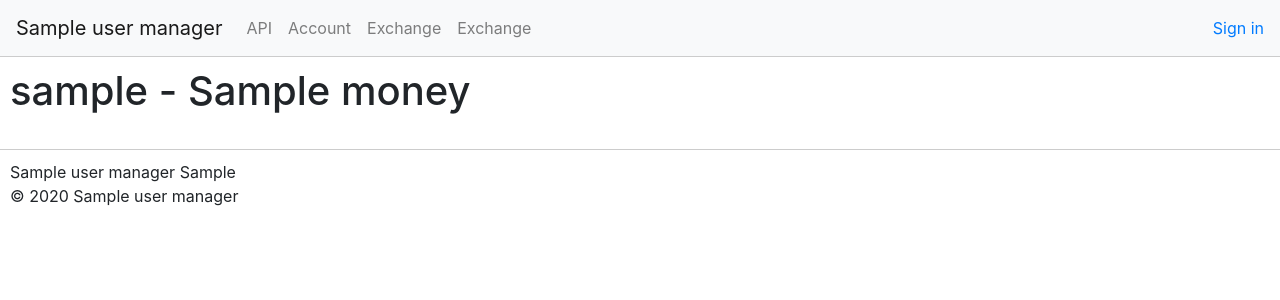
After one commit to jespermaassen/flaskmallow, a Python web app: template app/templates/leaderboard.html in a window 1280 px wide. The commit adds this page. Shown: the top 300 px of the page. Run offline with Jinja, Linux system fonts and the light colour scheme; the template is opened without the code that fills it: most values are stand-ins (such as "Sample title", 1, 10 or a date in 2020); some libraries are stand-ins or nearby versions.

Commit message:
added basic leaderboard

```diff
--- a/app/__init__.py
+++ b/app/__init__.py
@@ -48,3 +48,4 @@ migrate = Migrate(app, db)
 from app.api import views
 from app.account import views
 from app.exchange import views
+from app.leaderboard import views
--- a/app/templates/base.html
+++ b/app/templates/base.html
@@ -56,7 +56,7 @@
               <a class="nav-item nav-link" href="/api">API</a>
               <a class="nav-item nav-link float-right" href="/account">Account</a>
               <a class="nav-item nav-link float-right" href="/exchange">Exchange</a>
-
+              <a class="nav-item nav-link float-right" href="/leaderboard">Exchange</a>
             </div>
           </div>
           <div class="float-right">
--- /dev/null
+++ b/app/templates/leaderboard.html
@@ -0,0 +1,3 @@
+{% extends 'base.html' %} {% block content %} {% for user in users %}
+<h1>{{user.username}} - {{ user.money }}</h1>
+{% endfor %} {% endblock %}
```
Also changed, not shown: app/leaderboard/views.py (added, +18 -0 lines), app/leaderboard/__init__.py (added).
